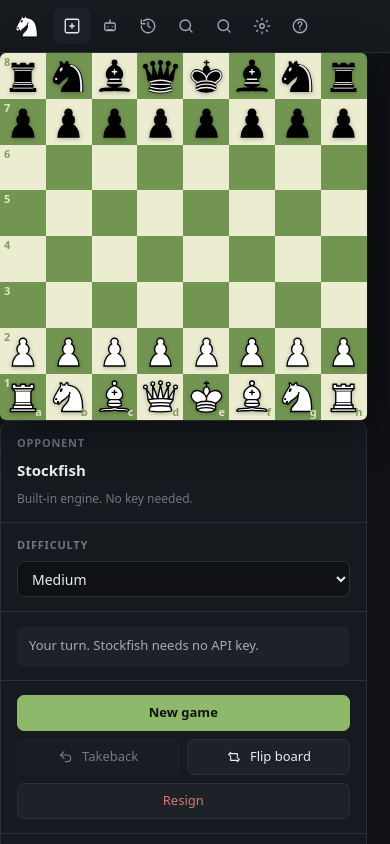
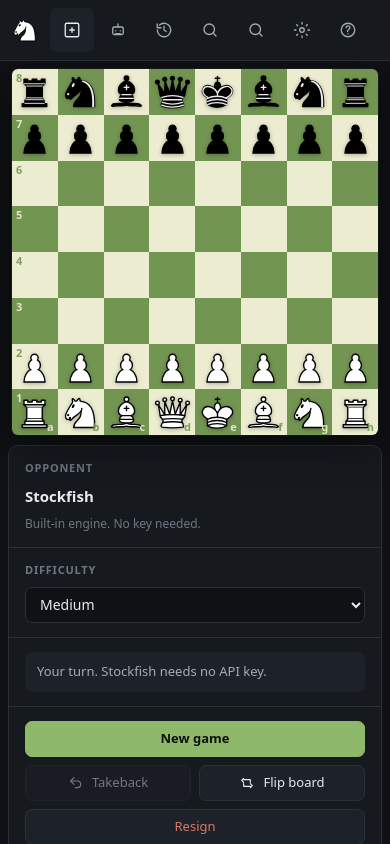
Before and after one commit to ziyyhhk/AIChess, a React (Vite) app: page / in a window 390 px wide. Built offline with nearby package versions, Linux system fonts and the light colour scheme.

Commit message:
fix: play-layout aliases + mobile board/panel layout

```diff
--- a/src/styles/theme.css
+++ b/src/styles/theme.css
@@ -25,3 +25,167 @@
 .highlight-red { background: rgba(235, 80, 80, 0.5) !important; }
 .highlight-blue { background: rgba(80, 160, 230, 0.5) !important; }
 .highlight-yellow { background: rgba(230, 180, 40, 0.5) !important; }
+
+/* ---------- Play layout (App uses play-layout / play-board-col) ---------- */
+
+.app-main {
+  flex: 1;
+  min-width: 0;
+  min-height: 0;
+  overflow: auto;
+  display: flex;
+  flex-direction: column;
+}
+
+.play-layout {
+  flex: 1;
+  display: flex;
+  flex-wrap: wrap;
+  justify-content: center;
+  align-items: flex-start;
+  gap: 24px;
+  padding: 24px 28px;
+  width: 100%;
+  box-sizing: border-box;
+}
+
+.play-board-col {
+  display: flex;
+  flex-direction: column;
+  align-items: center;
+  gap: 10px;
+  flex: 0 1 auto;
+  max-width: 100%;
+}
+
+.play-layout .game-panel {
+  width: var(--panel-w, 300px);
+  max-width: 100%;
+  max-height: calc(100vh - 48px);
+  overflow: auto;
+  flex-shrink: 0;
+}
+
+/* Piece images stay true colors under forced dark mode */
+.piece-img {
+  color-scheme: only light;
+}
+
+/* ---------- Phone / narrow ---------- */
+
+@media (max-width: 900px) {
+  .app-shell {
+    flex-direction: column;
+  }
+
+  .sidebar {
+    flex-direction: row;
+    align-items: center;
+    width: 100%;
+    padding: 8px 10px;
+    gap: 2px;
+    overflow-x: auto;
+    border-right: 0;
+    border-bottom: 1px solid var(--line, #2a3038);
+    -webkit-overflow-scrolling: touch;
+  }
+
+  .brand {
+    padding: 0 8px 0 0;
+  }
+
+  .brand-text,
+  .nav-label,
+  .sidebar-foot {
+    display: none;
+  }
+
+  .nav {
+    flex-direction: row;
+    flex: 1;
+  }
+
+  .nav-item {
+    padding: 10px;
+    min-width: 44px;
+    min-height: 44px;
+    justify-content: center;
+  }
+
+  .nav-item.active::before {
+    display: none;
+  }
+
+  .play-layout,
+  .board-and-panel {
+    flex-direction: column;
+    align-items: center;
+    gap: 14px;
+    padding: 12px 12px 24px;
+  }
+
+  .play-board-col,
+  .board-column {
+    width: 100%;
+  }
+
+  .play-layout .chessboard-wrap,
+  .board-and-panel .chessboard-wrap,
+  .chessboard-wrap {
+    width: min(100vw - 24px, 520px);
+  }
+
+  .play-layout .game-panel,
+  .board-and-panel .game-panel,
+  .game-panel {
+    width: min(100vw - 24px, 520px);
+    max-height: none;
+    overflow: visible;
+  }
+
+  .view,
+  .placeholder-view {
+    padding: 16px 12px 28px;
+  }
+
+  .setting-row {
+    flex-direction: column;
+    align-items: stretch;
+    gap: 10px;
+  }
+
+  .setting-control .select {
+    width: 100%;
+  }
+
+  .analysis-replay-layout,
+  .puzzle-layout {
+    grid-template-columns: 1fr !important;
+  }
+
+  .analysis-pgn-textarea {
+    font-size: 16px;
+  }
+}
+
+@media (max-width: 480px) {
+  .chessboard-wrap {
+    width: calc(100vw - 16px);
+    border-radius: 4px;
+  }
+
+  .play-layout,
+  .board-and-panel {
+    padding: 8px 8px 20px;
+    gap: 10px;
+  }
+
+  .play-layout .game-panel,
+  .game-panel {
+    width: calc(100vw - 16px);
+  }
+
+  .nav-item {
+    padding: 8px;
+  }
+}
```
